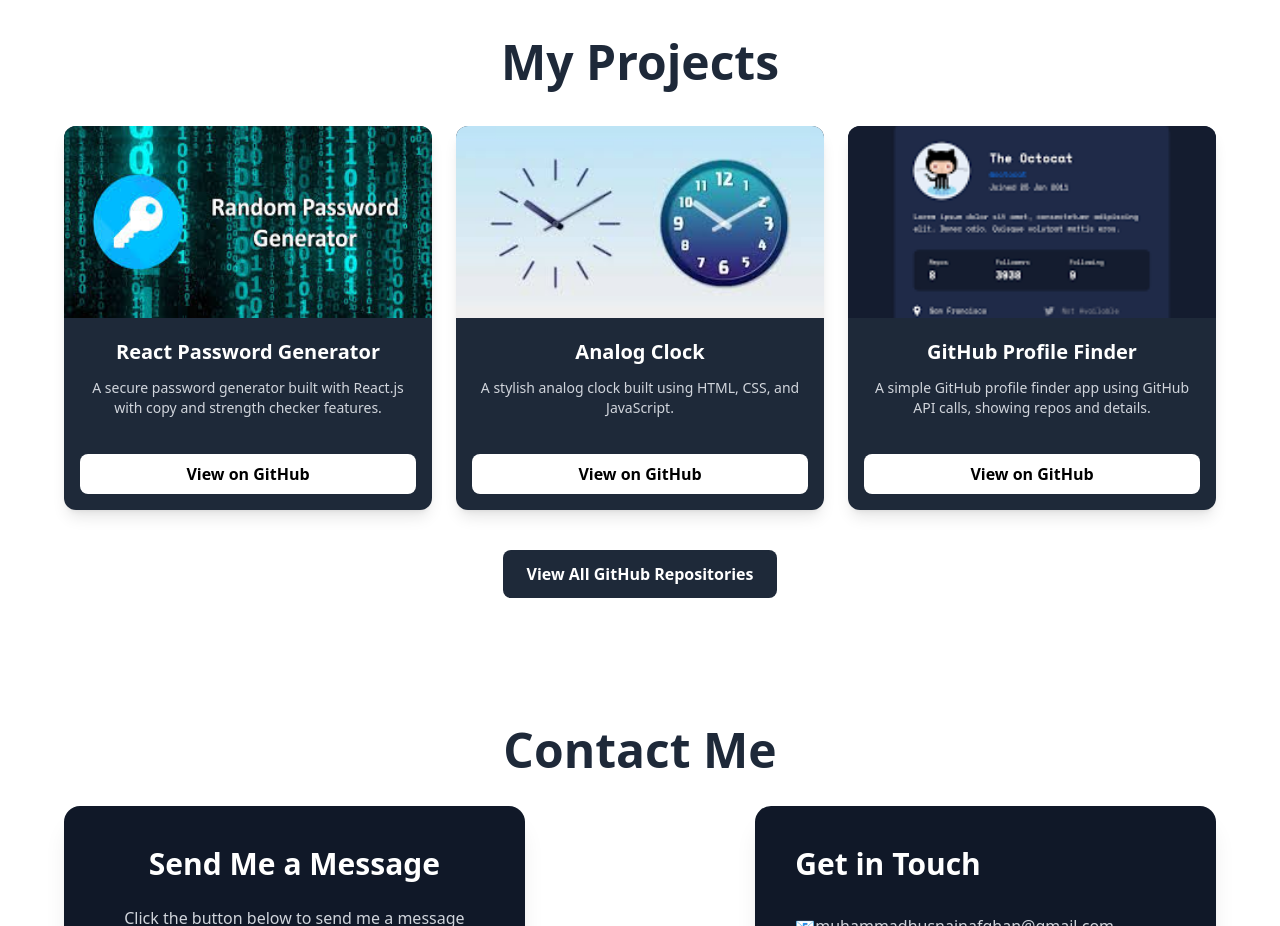
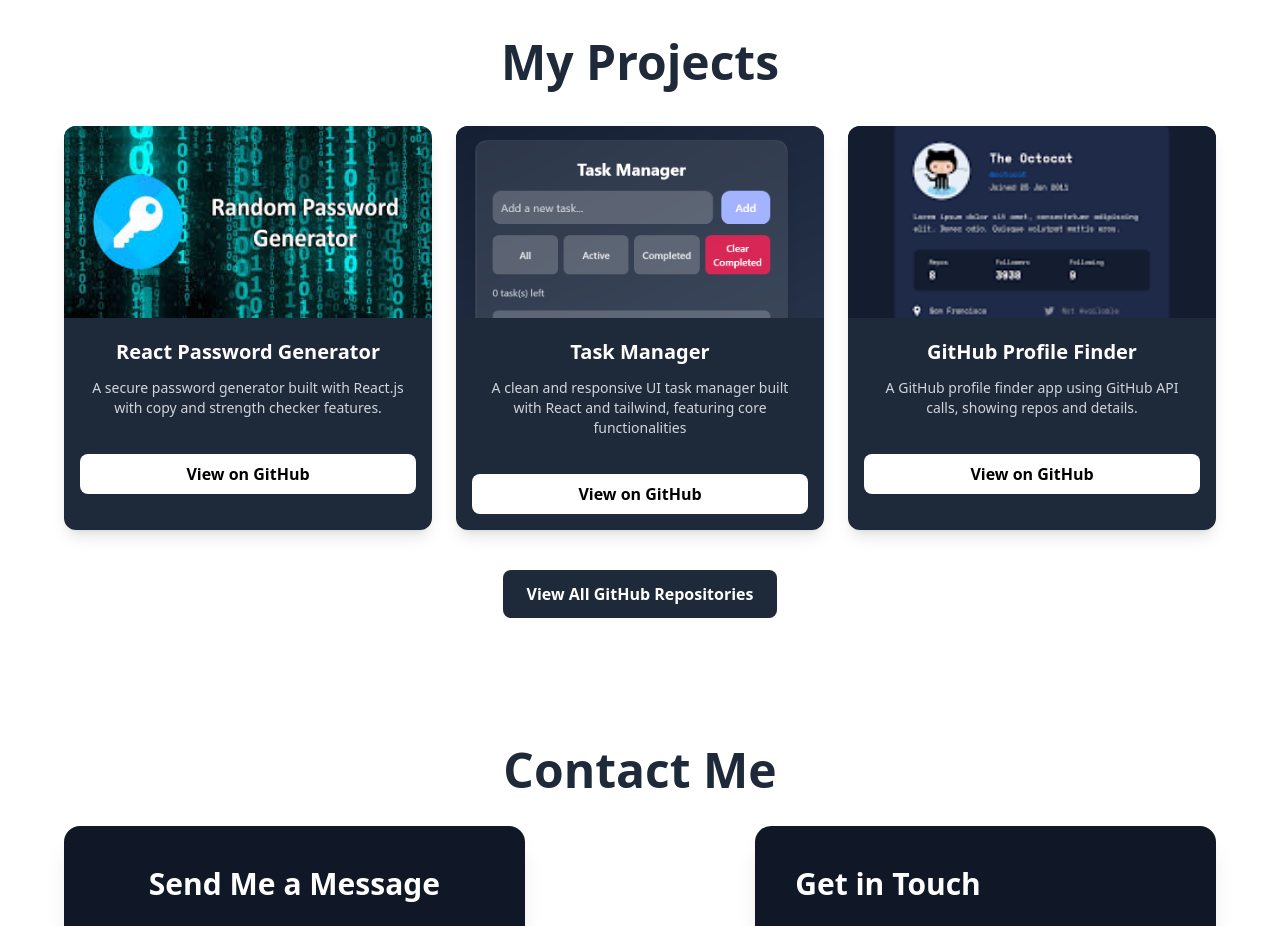
Before and after one commit to HasnainKhan5588/Rada-portfolio, a React (Vite) app: page / in a window 1280 px wide. Shown: the part 1540-2466 px from the top of the page. Built offline with nearby package versions, Linux system fonts and the light colour scheme.

Commit message:
added some features

```diff
--- a/index.html
+++ b/index.html
@@ -4,7 +4,7 @@
     <meta charset="UTF-8" />
     <link rel="icon" type="image/svg+xml" href="" />
     <meta name="viewport" content="width=device-width, initial-scale=1.0" />
-    <title>portfolio</title>
+    <title>Rada_portfolio</title>
   </head>
   <body>
     <div id="root"></div>
--- a/src/components/ProjectCards.jsx
+++ b/src/components/ProjectCards.jsx
@@ -1,9 +1,13 @@
 import React from "react";
 
-function ProjectCards({ Image, Header, content, githubLink }) {
+function ProjectCards({ Image, Header, content, githubLink, imageClass }) {
   return (
     <div className="w-full bg-gray-800 rounded-xl overflow-hidden shadow-lg hover:scale-105 transition-all duration-300 flex flex-col">
-      <img src={Image} alt={Header} className="w-full h-48 object-cover" />
+      <img
+        src={Image}
+        alt={Header}
+        className={`w-full h-48 object-cover  ${imageClass}`}
+      />
 
       <div className="p-5 ">
         <h2 className="text-xl font-bold mb-3 text-white">{Header}</h2>
--- a/src/components/Projects.jsx
+++ b/src/components/Projects.jsx
@@ -1,6 +1,6 @@
 import React from "react";
 import githubfinderImage from "../assets/github-finder.png";
-import analogImage from "../assets/analog-clock.jpeg";
+import task_manager from "../assets/task_manager.png";
 import ProjectCards from "./ProjectCards";
 import reactPass from "../assets/react-pass-gen.jpeg";
 
@@ -23,16 +23,18 @@
         />
 
         <ProjectCards
-          Image={analogImage}
-          Header="Analog Clock"
-          content="A stylish analog clock built using HTML, CSS, and JavaScript."
+          Image={task_manager}
+          imageClass={"object-top"}
+          Header="Task Manager"
+          content="A clean and responsive UI task manager built with React and tailwind, featuring core functionalities"
           githubLink="https://github.com/HasnainKhan5588/Anolog-Clock"
         />
 
         <ProjectCards
           Image={githubfinderImage}
+          imageClass={"w-full"}
           Header="GitHub Profile Finder"
-          content="A simple GitHub profile finder app using GitHub API calls, showing repos and details."
+          content="A  GitHub profile finder app using GitHub API calls, showing repos and details."
           githubLink="https://github.com/HasnainKhan5588/GitHUb-profile-finder-in-react"
         />
       </div>
```
Also changed, not shown: src/assets/analog-clock.jpeg (deleted), src/assets/task_manager.png (added).
